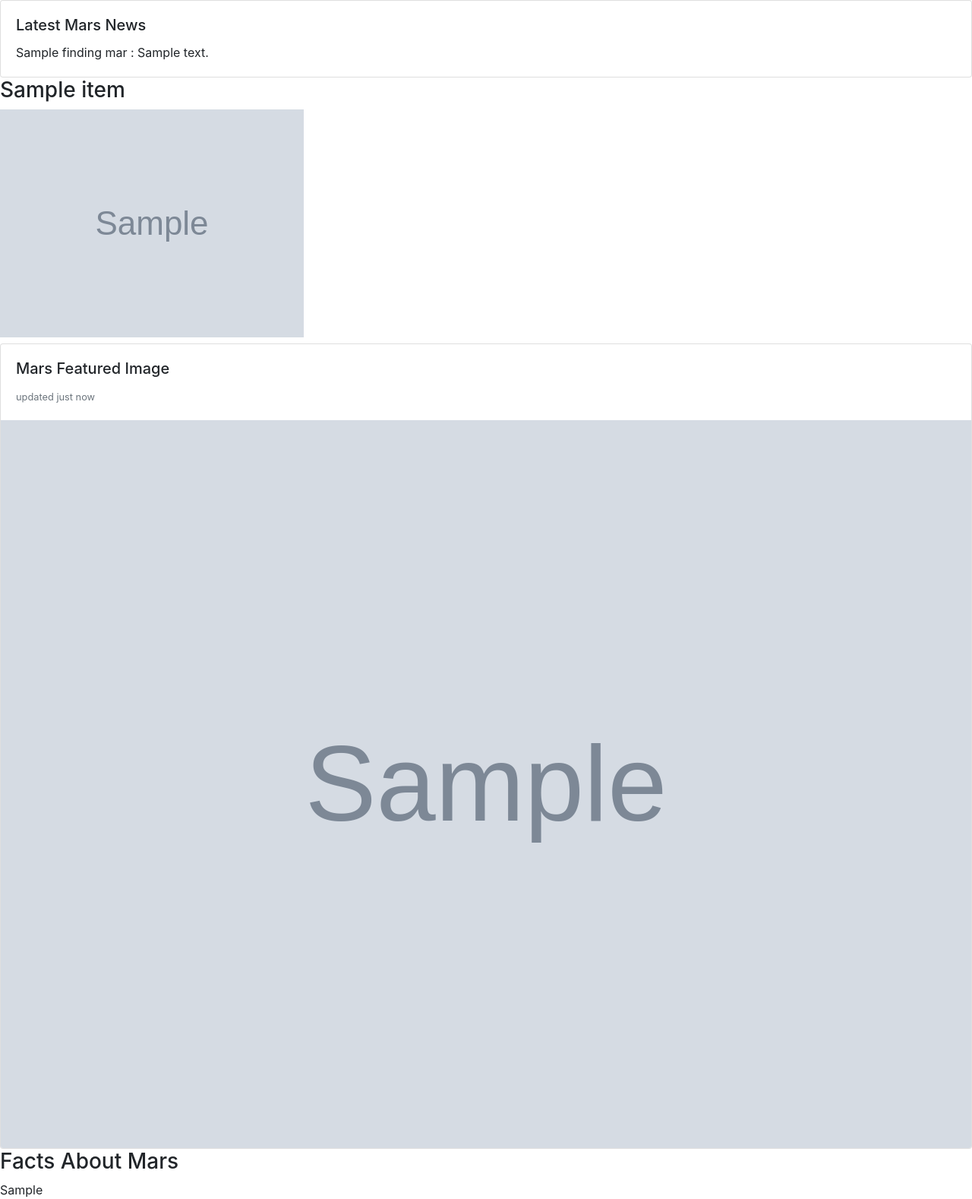
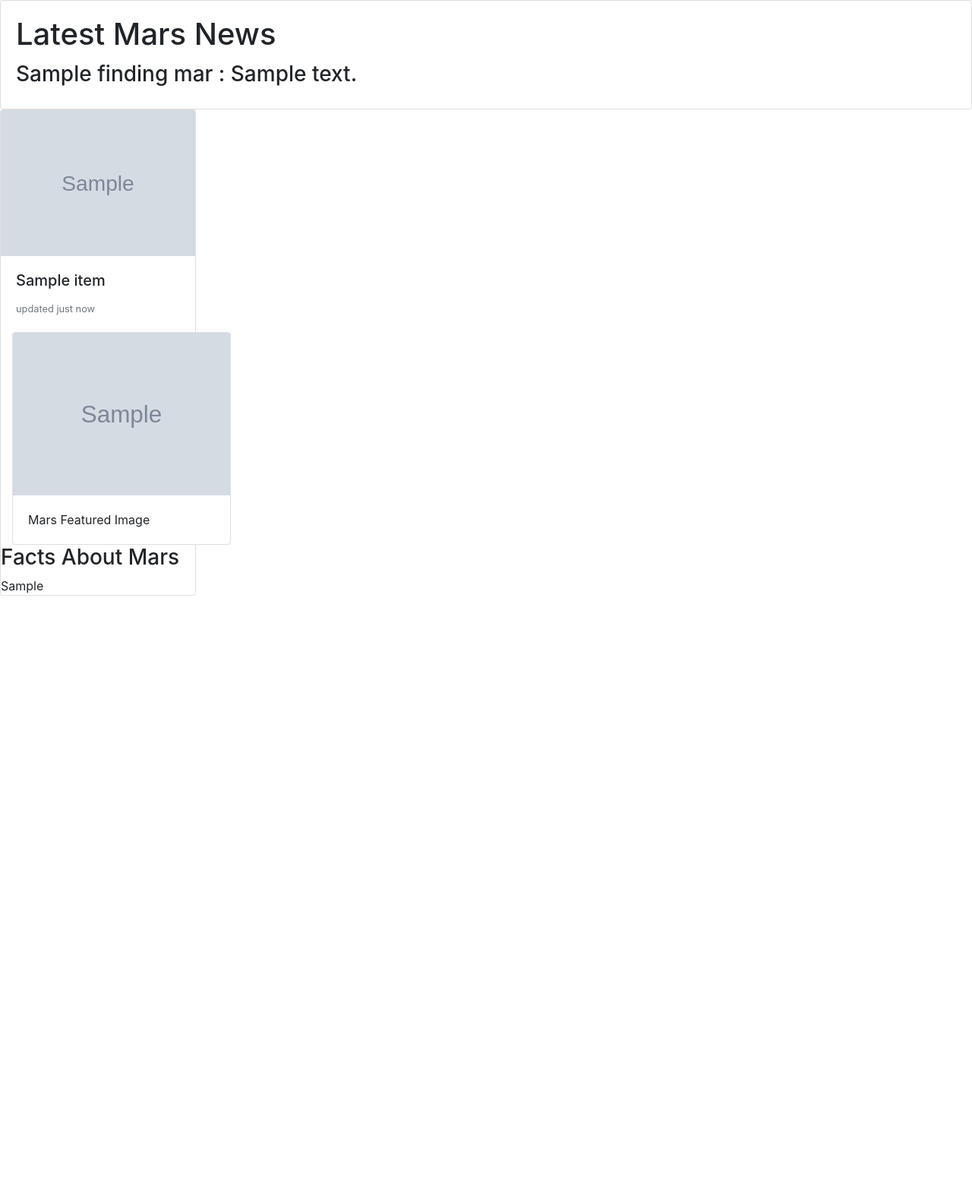
Before and after one commit to LexiJess/NASA_MARS_web_scraping, a Flask app: template templates/scrape.html in a window 1280 px wide. Shown: the whole page at 76% size. After the commit the page ends 784 px from the top, so only its background shows below. Run offline with Flask 2, Linux system fonts and the light colour scheme; the template is opened without the code that fills it: most values are stand-ins (such as "Sample title", 1, 10 or a date in 2020); grey boxes marked "Sample" are stand-in pictures; some libraries are stand-ins or nearby versions.

Commit message:
more bootstrap

```diff
--- a/templates/scrape.html
+++ b/templates/scrape.html
@@ -25,30 +25,48 @@
 
       <div class="card">
         <div class="card-body">
-          <h5 class="card-title">Latest Mars News</h5>
-          {{ finding_mars.news_title }} :  {{ finding_mars.paragraph_text }}
+          <h1 class="card-title">Latest Mars News</h1>
+          <h3> {{ finding_mars.news_title }} : {{ finding_mars.paragraph_text }} </h3>
         </div>
       </div>
 
 
-      <!-- <h3>{{ finding_mars.paragraph_text }}</h3>   -->
-
-
-
-      {% for item in finding_mars.hemisphere_images %}
+<!-- This block of code works, but makes all the images real big. -->
+      <!-- {% for item in finding_mars.hemisphere_images %}
       <div>
       <h3>{{ item.title }}</h3>
       <h3><img src="{{ item.img_url }}" alt="pic" /></h3>
         </div>
-        {% endfor %}
+        {% endfor %}  -->
 
-      <div class="card">
+
+
+<!-- Why does the below block of code make each image render smaller and smaller? Something about
+it's reducing with each iteration? WTF? -->
+
+          <div class="card-deck" style="width: 18rem;">
+          {% for item in finding_mars.hemisphere_images %}
+          <div class="card" >
+          <img class="card-img-top" src="{{ item.img_url }}" alt="Card image cap">
+          <div class="card-body">
+          <h5 class="card-title">{{ item.title }}</h5>
+
+          <p class="card-text"><small class="text-muted">updated just now</small></p>
+          </div>
+            {% endfor %}
+
+
+
+
+
+      <div class="card" style="width: 18rem;">
+        <img class="card-img-top" src="{{ finding_mars.featured_image }}" alt="Card image cap">
         <div class="card-body">
-          <h5 class="card-title">Mars Featured Image</h5>
-          <p class="card-text"><small class="text-muted">updated just now</small></p>
+          <p class="card-text">Mars Featured Image</p>
         </div>
-        <img class="card-img-bottom" src="{{ finding_mars.featured_image }}" alt="Card image cap">
       </div>
+
+
 
       <h3>Facts About Mars</h3>
   {{ finding_mars.facts_table | safe }}
```
